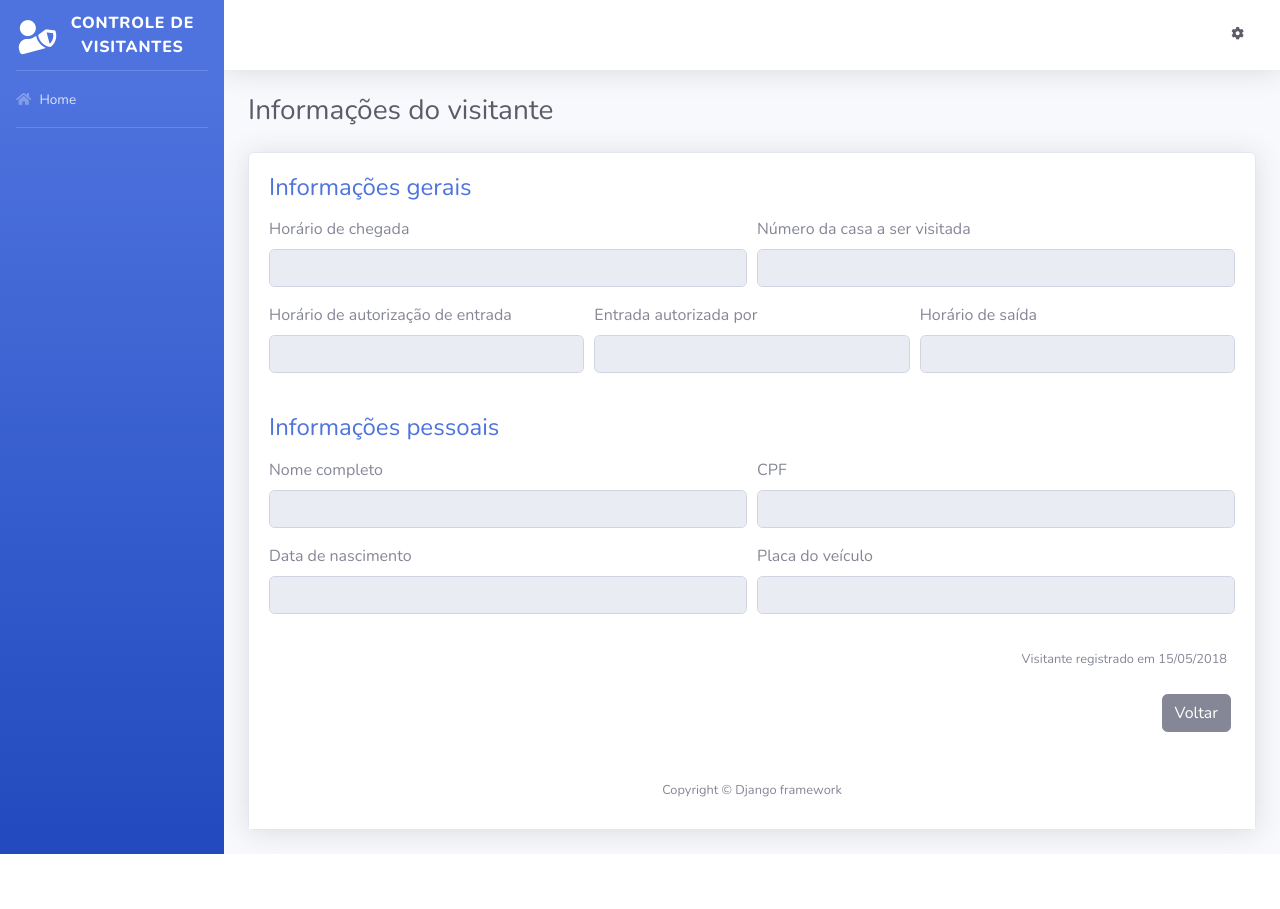
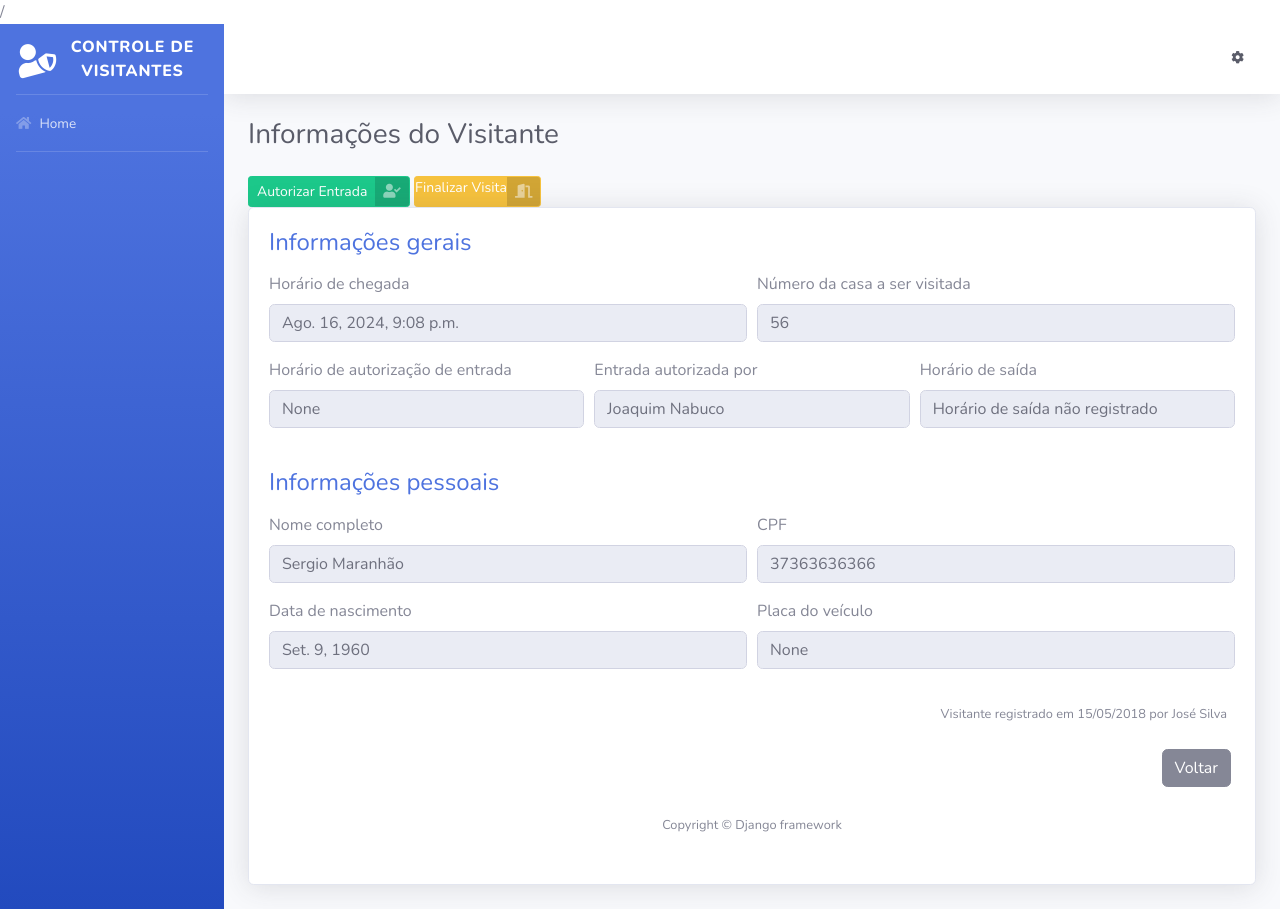
Before and after one commit to telmareis/curso-python-botafogo, a Django app: page /informacoes_visitante/2/ in a window 1280 px wide. Before the commit the page ends 854 px from the top, so only its background shows below. Run offline with Django 3.2, Linux system fonts and the light colour scheme; data comes from the database, SQL or seed files in the repository; both versions use the stored data as it was after the commit; some libraries are stand-ins or nearby versions.

Commit message:
Atualizações nas templates.

```diff
--- a/python/controle/controle_visitantes/urls.py
+++ b/python/controle/controle_visitantes/urls.py
@@ -1,15 +1,20 @@
 from django.contrib import admin
 from django.urls import path
 from dashboard.views import index
-from visitantes.views import registrar_visitante, informacoes_visitante
+from visitantes.views import registrar_visitante, informacoes_visitante, finalizar_visita
 
 urlpatterns = [
     path('admin/', admin.site.urls),
     path('', index, name="index"),
-    path('registrar_visitante/', registrar_visitante, name="registrar_visitante"),
+    path('registrar-visitante/', registrar_visitante, name="registrar_visitante"),
     path(
         'informacoes_visitante/<int:id>/',
         informacoes_visitante,
         name="informacoes_visitante"
+    ),
+    path(
+        'visitantes/<int:id>/finalizar-visita',
+        finalizar_visita,
+        name="finalizar_visita"
     )
 ]
--- a/python/controle/templates/base.html
+++ b/python/controle/templates/base.html
@@ -1,6 +1,8 @@
 <!DOCTYPE html>
 
 {% load static %}
+
+{% url "index" %}
 
 <html lang="pt-br">
     <head>
--- a/python/controle/templates/informacoes_visitante.html
+++ b/python/controle/templates/informacoes_visitante.html
@@ -6,6 +6,24 @@
 <div class="container">
     <div class="d-sm-flex align-items-center justify-content-between mb-4">
         <h1 class="h3 mb-0 text-gray-800">{{ nome_pagina }}</h1>
+    </div>
+
+    <div>
+        <a href="#" class="btn btn-success btn-icon-split btn-sm" data- toggle="modal" data-target="#modal1">
+            <span class="text">Autorizar Entrada</span>
+
+            <span class="icon text-white-50">
+                <i class="fas fa-user-check"></i>
+            </span>
+        </a>
+
+        <a href="#" class="btn btn-warning btn-icon-split btn-sm" data-toggle="modal"data-target="#modal2">
+            <span class=“text">Finalizar Visita</span>
+
+            <span class="icon text-white-50">
+                <i class="fas fa-door-open"></i>
+            </span>
+        </a>
     </div>
 
     <div class="card shadow mb-4">
@@ -40,7 +58,7 @@
 
                     <div class="form-group col-md-4">
                         <label>Horário de saída</label>
-                        <input type="text" class="form-control" value="{{visitante.Horario_saida}}" disabled>
+                        <input type="text" class="form-control" value="{{visitante.get_horario_saida}}" disabled>
                     </div>
                 </div>
             </form>
@@ -73,11 +91,13 @@
                         <input type="text" class="form-control" value="{{visitante.placa_veiculo}}" disabled>
                     </div>
                 </div>
+
+
             </form>
 
             <p class="mr-2 mt-3 mb-4 text-right">
                 <small>
-                    Visitante registrado em 15/05/2018 {{visitante.registrado_por}}
+                    Visitante registrado em 15/05/2018 por {{visitante.registrado_por}}
                 </small>
             </p>
 
@@ -86,6 +106,67 @@
                     <span class="text">Voltar</span>
                 </a>
             </div>
+
+            <div class="modal fade" id="modal1" tabindex="-1" role="dialog" aria-labelledby="exampleModalLabel" aria-hidden="true">
+                <div class="modal-dialog" role="document">
+                    <div class="modal-content">
+                        <div class="modal-header">
+                            <h5 class="modal-title" id="exampleModalLabel">Autorizar entrada de visitante</h5>
+
+                            <button type="button" class="close" data-dismiss="modal" aria-label="Close">
+                                <span aria-hidden="true">&times;</span>
+                            </button>
+                        </div>
+
+                        <div class="modal-body">
+                            <form method="post">
+                                {% csrf_token %}
+
+                                <div class="form-group">
+                                    <label for="id_morador_responsavel" class="col-form-label">Nome do morador responsável por autorizar a entrada do visitante:</label>
+                                    {% render_field form.morador_responsavel placeholder="Nome do morador responsável por autorizar a entrada do visitante" class="form-control" %}
+                                </div>
+
+                                <div class="modal-footer">
+                                    <button type="button" class="btn btn-secondary" data-dismiss="modal">Cancelar</button>
+                                    <button type="submit" class="btn btn-primary">Autorizar entrada</button>
+                                </div>
+                            </form>
+                        </div>
+                    </div>
+                </div>
+            </div>
+
+            <div class="modal fade" id="modal2" tabindex="-1" role="dialog" aria-labelledby="exampleModalLabel" aria-hidden="true">
+                <div class="modal-dialog" role="document">
+                    <div class="modal-content">
+                        <div class="modal-header">
+                            <h5 class="modal-title" id="exampleModalLabel">Finalizar visita</h5>
+
+                            <button type="button" class="close" data-dismiss="modal" aria-label="Close">
+                                <span aria-hidden="true">&times;</span>
+                            </button>
+                        </div>
+
+                        <div class="modal-body">
+                <div class="modal-body">
+                    <h5 class="mb-3">
+                        Realmente deseja encerrar a visita?
+                    </h5>
+
+                    <form method="post" action="{% url 'finalizar_visita' id=visitante.id %}">
+                        {% csrf_token %}
+
+                        <input hidden>
+
+                        <div class="modal-footer">
+                            <button type="button" class="btn btn-secondary" data-dismiss="modal">Cancelar</button>
+                            <button type="submit" class="btn btn-primary">Finalizar visita</button>
+                        </div>
+                    </form>
+                </div>
+            </div>
         </div>
-
+    </div>
+</div>
 {% endblock %}
--- a/python/controle/visitantes/models.py
+++ b/python/controle/visitantes/models.py
@@ -1,58 +1,62 @@
 from django.db import models
 
+STATUS_VISITANTE = [
+    ("AGUARDANDO", "Aguardando autorização"),
+    ("EM_VISITA", "Em visita"),
+    ("FINALIZADO", "Visita finalizada"),
+]
+
 class Visitante(models.Model):
+    status = models.CharField(
+        verbose_name = "Status",
+        max_length = 10,
+        choices = STATUS_VISITANTE,
+        default="AGUARDANDO"
+    )
+
     registrado_por = models.ForeignKey(
         "porteiros.Porteiro",
         verbose_name="Porteiro responsável pelo registro",
         on_delete=models.PROTECT,
     )
-
     nome_completo = models.CharField(
         verbose_name="Nome Completo",
         max_length=150,
     )
-
     cpf = models.CharField(
         verbose_name="CPF",
         max_length=11,
     )
-
     data_nascimento = models.DateField(
         verbose_name="Data de Nascimento",
         auto_now_add=False,
         auto_now=False,
     )
-
     numero_casa = models.PositiveSmallIntegerField(
         verbose_name="Número da casa a ser visitada",
     )
-
     placa_veiculo = models.CharField(
         verbose_name="Placa do Veículo",
         max_length=7,
         blank=True,
         null=True,
     )
-
     horario_chegada = models.DateTimeField(
         verbose_name="Horário de Chegada na Portaria",
         auto_now_add=True,
     )
-
     horario_saida = models.DateTimeField(
         verbose_name="Horário de saída do condomínio",
         auto_now=False,
         blank=True,
         null=True,
     )
-
     horario_autorizacao = models.DateTimeField(
         verbose_name="Horário de Autorização de Entrada",
         auto_now=False,
         blank=True,
         null=True,
     )
-
     morador_responsavel = models.CharField(
         verbose_name="Nome do morador responsável por autorizar a entrada",
         max_length=50,
@@ -63,7 +67,26 @@
         if self.horario_saida:
             return self.horario_saida
 
-        return "Horário de sa~ida ainda não registrado"
+        return "Horário de saída não registrado"
+
+    def get_horario_autorizacao(self):
+        if self.horario_autorizacao:
+            return self.horario_autorizacao
+
+        return "Horário da autorização de entrada"
+
+    def get_morador_responsavel(self):
+        if self.morador_responsavel:
+            return self.morador_responsavel
+
+        return "Morador responsável"
+
+    def get_placa_veiculo(self):
+        if self.placa_veiculo:
+            return self.placa_veiculo
+
+        return "Placa do veículo"
+
 
     class Meta:
         verbose_name="Visitante"
--- a/python/controle/visitantes/views.py
+++ b/python/controle/visitantes/views.py
@@ -1,41 +1,77 @@
 from django.shortcuts import render, redirect, get_object_or_404
-from visitantes.forms import VisitanteForm
+from visitantes.forms import VisitanteForm, AutorizaVisitanteForm
 from porteiros.models import Porteiro
 from visitantes.models import Visitante
+from django.utils import timezone
 from django.contrib import messages
 
 def registrar_visitante(request):
-    form = VisitanteForm()
-
     if request.method == "POST":
         form = VisitanteForm(request.POST)
-
         if form.is_valid():
-            visitante = form.save(commit = False)
+            visitante = form.save(commit=False)
             visitante.registrado_por = Porteiro.objects.get(id=1)
-
             visitante.save()
-
             messages.success(
                 request,
-                "O visitante foi registrado com sucesso!"
+                "O Visitante foi registrado com sucesso!"
             )
-
             return redirect("index")
+    else:
+        form = VisitanteForm()
 
     context = {
         "nome_pagina": "Registrar visitante",
         "form": form,
     }
+
     return render(request, "registrar_visitante.html", context)
 
+def autorizar_visitante(request, id):
+    visitante = get_object_or_404(Visitante, id=id)
+
+    if request.method == "POST":
+        form = AutorizaVisitanteForm(request.POST, instance=visitante)
+        if form.is_valid():
+            visitante = form.save(commit=False)
+            visitante.status = "EM_VISITA"
+            visitante.horario_autorizacao = timezone.now()
+            visitante.save()
+            messages.success(
+                request,
+                "Visitante autorizado com sucesso."
+            )
+            return redirect("index")
+    else:
+        form = AutorizaVisitanteForm(instance=visitante)
+
+    context = {
+        "nome_pagina": "Autorizar Visitante",
+        "form": form,
+        "visitante": visitante,
+    }
+
+    return render(request, "autorizar_visitante.html", context)
+
 def informacoes_visitante(request, id):
-    visitante  = get_object_or_404(
-        Visitante,
-        id=id
-    )
+    visitante = get_object_or_404(Visitante, id=id)
+
     context = {
-        "nome_pagina": "Informações do visitante"
+        "nome_pagina": "Informações do Visitante",
+        "visitante": visitante,
+        "form": None,
     }
 
     return render(request, "informacoes_visitante.html", context)
+
+def finalizar_visita(request, id):
+    if request.method == "POST":
+        visitante = get_object_or_404(Visitante, id=id)
+        visitante.status = "FINALIZADO"
+        visitante.horario_saida = timezone.now()
+        visitante.save()
+        messages.success(
+            request,
+            "Visita finalizada com sucesso"
+        )
+    return redirect("index")
```
Also changed, not shown: python/controle/templates/index.html (+12 -8 lines), python/controle/visitantes/forms.py (+12 -0 lines), python/controle/db.sqlite3, python/controle/visitantes/migrations/0003_visitante_status.py (added).
